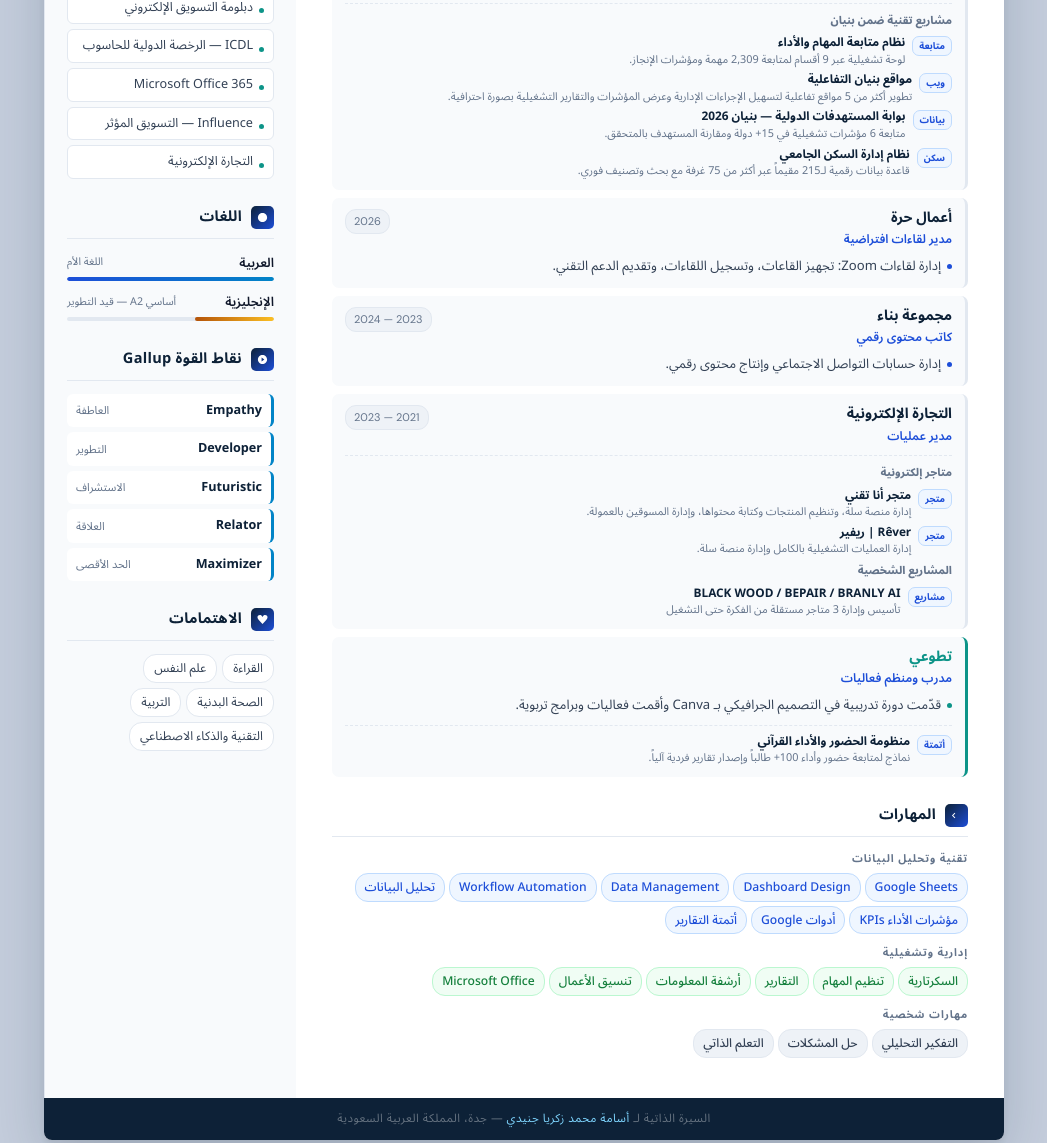
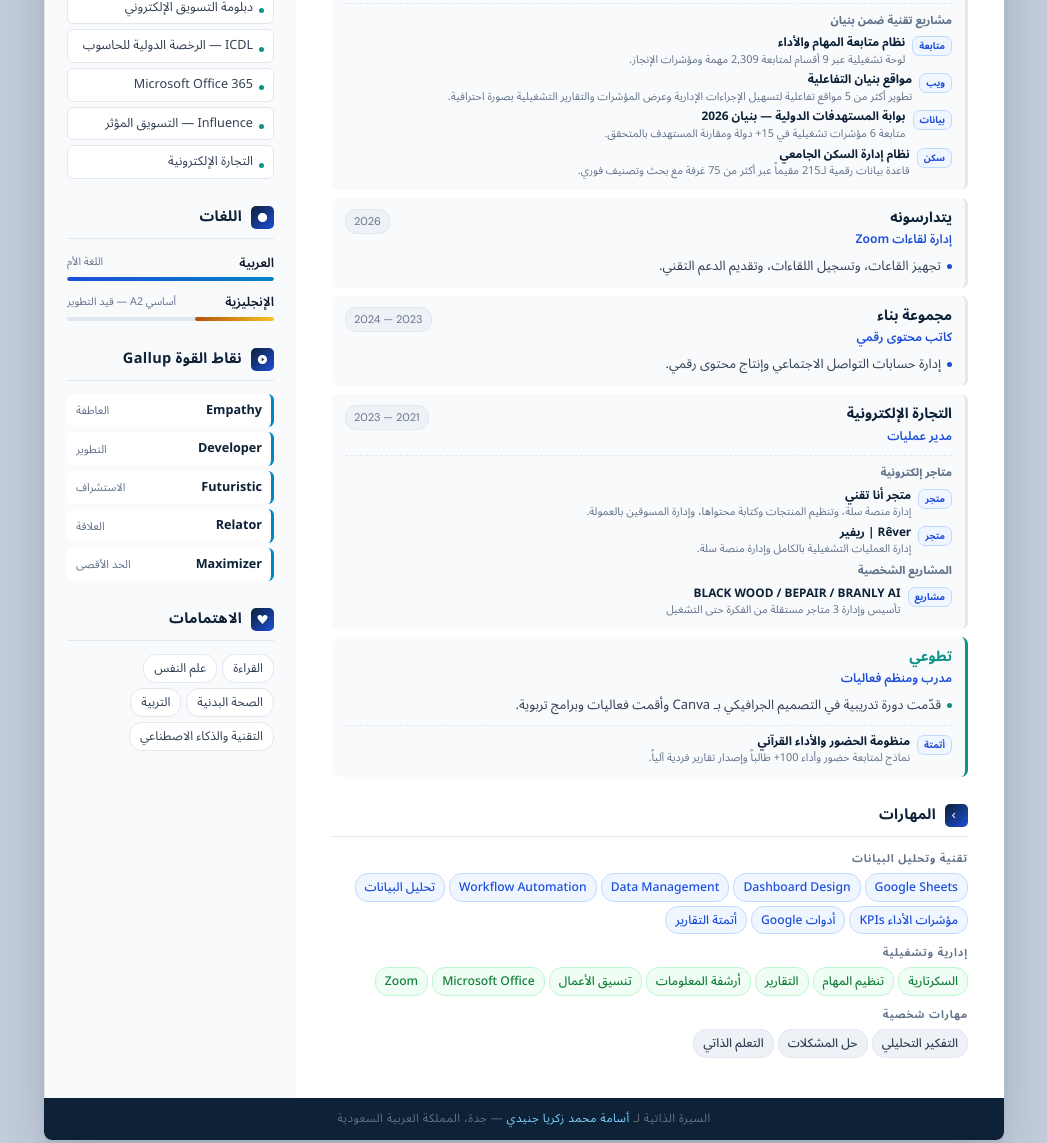
Before and after one commit to Osama-Junaydi/cv, a plain HTML site: page index.html in a window 1280 px wide. Shown: the part 699-1842 px from the top of the page, without its empty margins (116-1163 px from the left). Drawn offline with Linux system fonts and the light colour scheme.

Commit message:
Update index.html

```diff
--- a/index.html
+++ b/index.html
@@ -411,9 +411,9 @@ footer span{color:#7dd3fc;}
 </div>
 </div>
 <div class="exp-item">
-<div class="exp-top"><div><div class="exp-co">أعمال حرة</div><div class="exp-role">مدير لقاءات افتراضية</div></div><span class="exp-period">2026</span></div>
+<div class="exp-top"><div><div class="exp-co">يتدارسونه</div><div class="exp-role">إدارة لقاءات Zoom</div></div><span class="exp-period">2026</span></div>
 <ul class="exp-list">
-<li><span class="exp-dot"></span><span>إدارة لقاءات Zoom: تجهيز القاعات، وتسجيل اللقاءات، وتقديم الدعم التقني.</span></li>
+<li><span class="exp-dot"></span><span>تجهيز القاعات، وتسجيل اللقاءات، وتقديم الدعم التقني.</span></li>
 </ul>
 </div>
 
@@ -434,7 +434,7 @@ footer span{color:#7dd3fc;}
 </section><section>
 <div class="sec-head"><div class="si"><svg viewbox="0 0 24 24"><path d="M9.4 16.6L4.8 12l4.6-4.6L8 6l-6 6 6 6 1.4-1.4z"></path></svg></div><h2>المهارات</h2></div>
 <div class="skill-group"><div class="sg-label">تقنية وتحليل البيانات</div><div class="skill-tags"><span class="sk-tag b">Google Sheets</span><span class="sk-tag b">Dashboard Design</span><span class="sk-tag b">Data Management</span><span class="sk-tag b">Workflow Automation</span><span class="sk-tag b">تحليل البيانات</span><span class="sk-tag b">مؤشرات الأداء KPIs</span><span class="sk-tag b">أدوات Google</span><span class="sk-tag b">أتمتة التقارير</span></div></div>
-<div class="skill-group"><div class="sg-label">إدارية وتشغيلية</div><div class="skill-tags"><span class="sk-tag g">السكرتارية</span><span class="sk-tag g">تنظيم المهام</span><span class="sk-tag g">التقارير</span><span class="sk-tag g">أرشفة المعلومات</span><span class="sk-tag g">تنسيق الأعمال</span><span class="sk-tag g">Microsoft Office</span></div></div>
+<div class="skill-group"><div class="sg-label">إدارية وتشغيلية</div><div class="skill-tags"><span class="sk-tag g">السكرتارية</span><span class="sk-tag g">تنظيم المهام</span><span class="sk-tag g">التقارير</span><span class="sk-tag g">أرشفة المعلومات</span><span class="sk-tag g">تنسيق الأعمال</span><span class="sk-tag g">Microsoft Office</span><span class="sk-tag g">Zoom</span></div></div>
 <div class="skill-group"><div class="sg-label">مهارات شخصية</div><div class="skill-tags"><span class="sk-tag n">التفكير التحليلي</span><span class="sk-tag n">حل المشكلات</span><span class="sk-tag n">التعلم الذاتي</span></div></div>
 </section></main>
 </div>
@@ -489,9 +489,9 @@ footer span{color:#7dd3fc;}
 </div>
 </div>
 <div class="exp-item">
-<div class="exp-top"><div><div class="exp-co">Freelance</div><div class="exp-role">Virtual Meetings Coordinator</div></div><span class="exp-period">2026</span></div>
+<div class="exp-top"><div><div class="exp-co">Yatadaarasunh</div><div class="exp-role">Zoom Meetings Management</div></div><span class="exp-period">2026</span></div>
 <ul class="exp-list">
-<li><span class="exp-dot"></span><span>Managed Zoom meetings: room setup, session recording, and technical support.</span></li>
+<li><span class="exp-dot"></span><span>Room setup, session recording, and technical support.</span></li>
 </ul>
 </div>
 
@@ -508,7 +508,7 @@ footer span{color:#7dd3fc;}
 </section><section>
 <div class="sec-head"><div class="si"><svg viewbox="0 0 24 24"><path d="M9.4 16.6L4.8 12l4.6-4.6L8 6l-6 6 6 6 1.4-1.4z"></path></svg></div><h2 style="font-family:'DM Sans',sans-serif;">Skills</h2></div>
 <div class="skill-group"><div class="sg-label">Technical &amp; Data</div><div class="skill-tags"><span class="sk-tag b">Google Sheets</span><span class="sk-tag b">Dashboard Design</span><span class="sk-tag b">Data Management</span><span class="sk-tag b">Workflow Automation</span><span class="sk-tag b">Data Analysis</span><span class="sk-tag b">KPI Indicators</span><span class="sk-tag b">Google Tools</span><span class="sk-tag b">Report Automation</span></div></div>
-<div class="skill-group"><div class="sg-label">Administrative &amp; Operations</div><div class="skill-tags"><span class="sk-tag g">Secretarial Support</span><span class="sk-tag g">Task Coordination</span><span class="sk-tag g">Documentation &amp; Reporting</span><span class="sk-tag g">Workflow Coordination</span></div></div>
+<div class="skill-group"><div class="sg-label">Administrative &amp; Operations</div><div class="skill-tags"><span class="sk-tag g">Secretarial Support</span><span class="sk-tag g">Task Coordination</span><span class="sk-tag g">Documentation &amp; Reporting</span><span class="sk-tag g">Workflow Coordination</span><span class="sk-tag g">Zoom</span></div></div>
 <div class="skill-group"><div class="sg-label">Soft Skills</div><div class="skill-tags"><span class="sk-tag n">Analytical Thinking</span><span class="sk-tag n">Problem Solving</span><span class="sk-tag n">Self-Learning</span></div></div>
 </section></main>
 <aside class="side-col">
```
